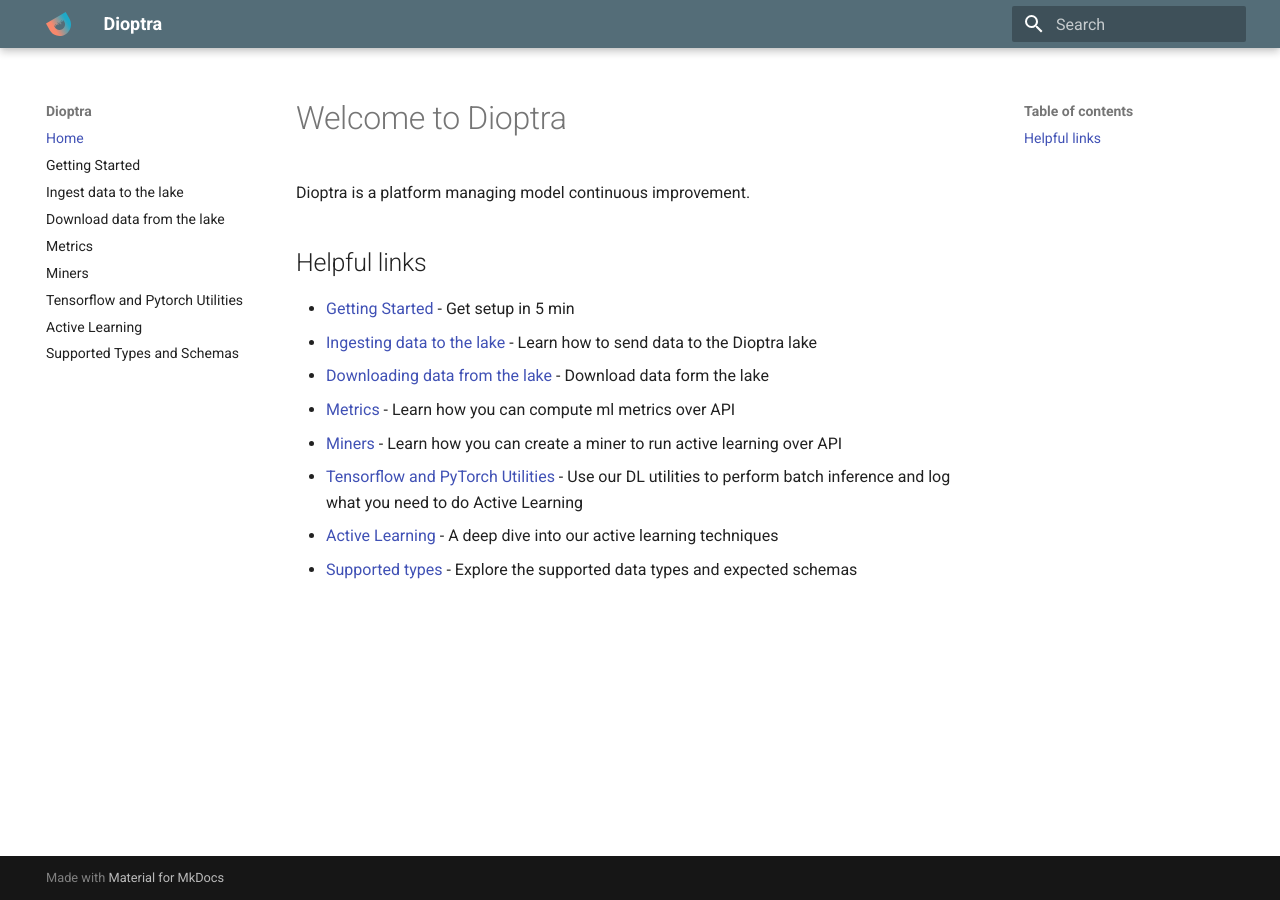
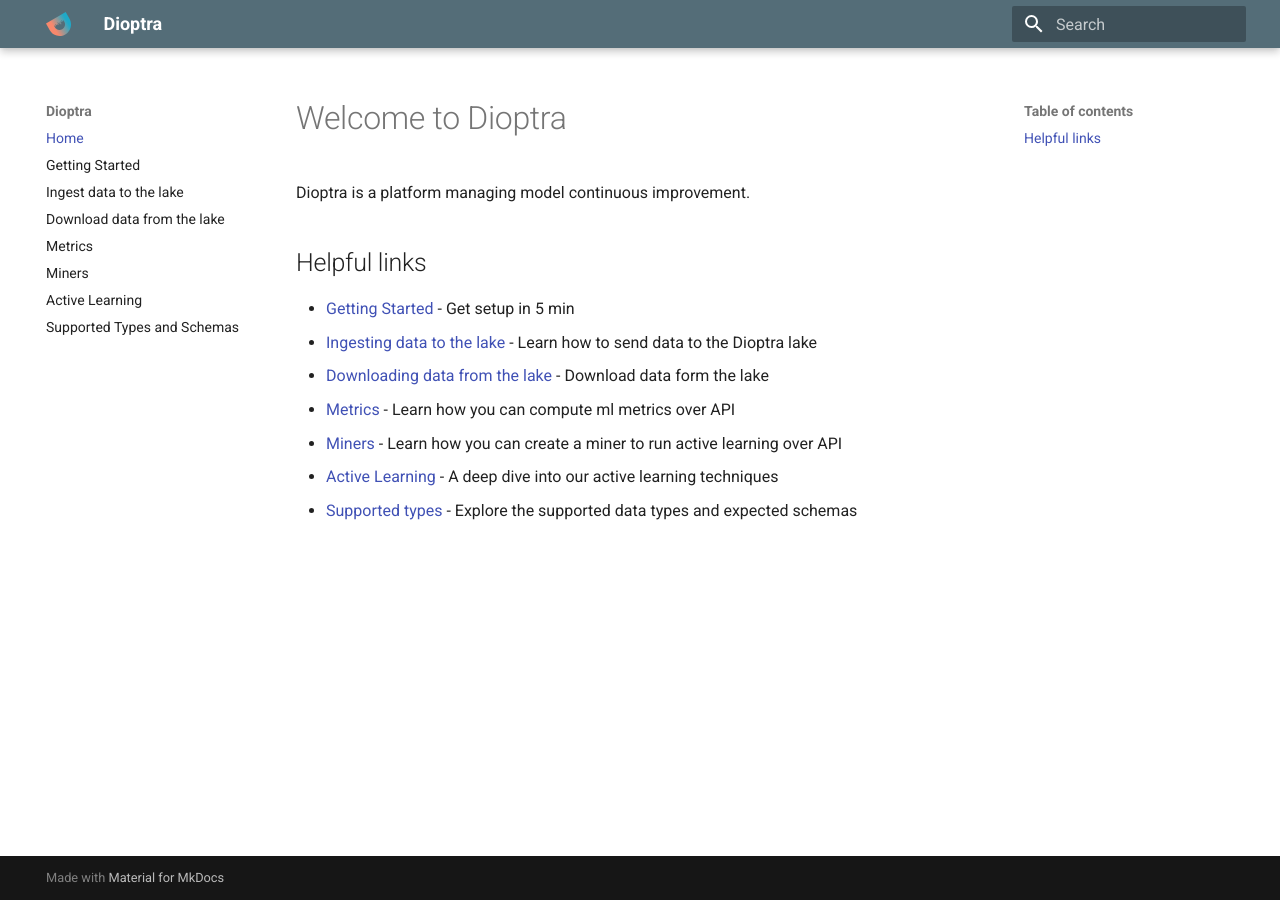
Before and after one commit to dioptra-ai/frontend, an MkDocs documentation site: the page built from docs/index.md, in a window 1280 px wide. Built offline with MkDocs 1.6.1 and Material for MkDocs 9.7.7, drawn with Linux system fonts in a browser that asks for light colours.

Commit message:
bug fix in the doc

```diff
--- a/docs/index.md
+++ b/docs/index.md
@@ -9,6 +9,5 @@
 * [Downloading data from the lake](querying-getting-started.md) - Download data form the lake
 * [Metrics](metrics.md) - Learn how you can compute ml metrics over API
 * [Miners](miners.md) - Learn how you can create a miner to run active learning over API
-* [Tensorflow and PyTorch Utilities](tf-and-torch-utils.md) - Use our DL utilities to perform batch inference and log what you need to do Active Learning
 * [Active Learning](active-learning.md) - A deep dive into our active learning techniques
 * [Supported types](supported-types.md) - Explore the supported data types and expected schemas
--- a/mkdocs.yml
+++ b/mkdocs.yml
@@ -6,7 +6,6 @@
   - Download data from the lake: querying-getting-started.md
   - Metrics: metrics.md
   - Miners: miners.md
-  - Tensorflow and Pytorch Utilities: tf-and-torch-utils.md
   - Active Learning: active-learning.md
   - Supported Types and Schemas: supported-types.md
 
```
Also changed, not shown: docs/miners.md (+1 -1 lines), docs/tf-and-torch-utils.md (deleted, +0 -18 lines).
